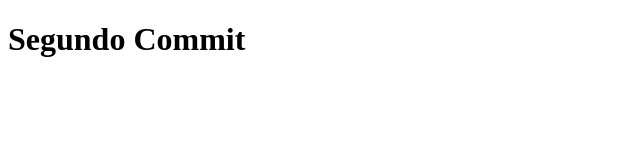
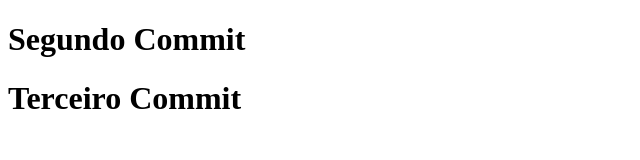
Before and after one commit to Ehmaines/AulaGit, a plain HTML site: page eduardoMaines.html in a window 1280 px wide. Shown: the whole page, without its empty margins (0-640 px from the left). Drawn offline with Linux system fonts and the light colour scheme.

Commit message:
Parcial nota avaliação 02 – Eduardo Maines - terceiro commit

```diff
--- a/eduardoMaines.html
+++ b/eduardoMaines.html
@@ -8,5 +8,6 @@
 </head>
 <body>
     <h1>Segundo Commit</h1>
+    <h1>Terceiro Commit</h1>
 </body>
 </html>
```
